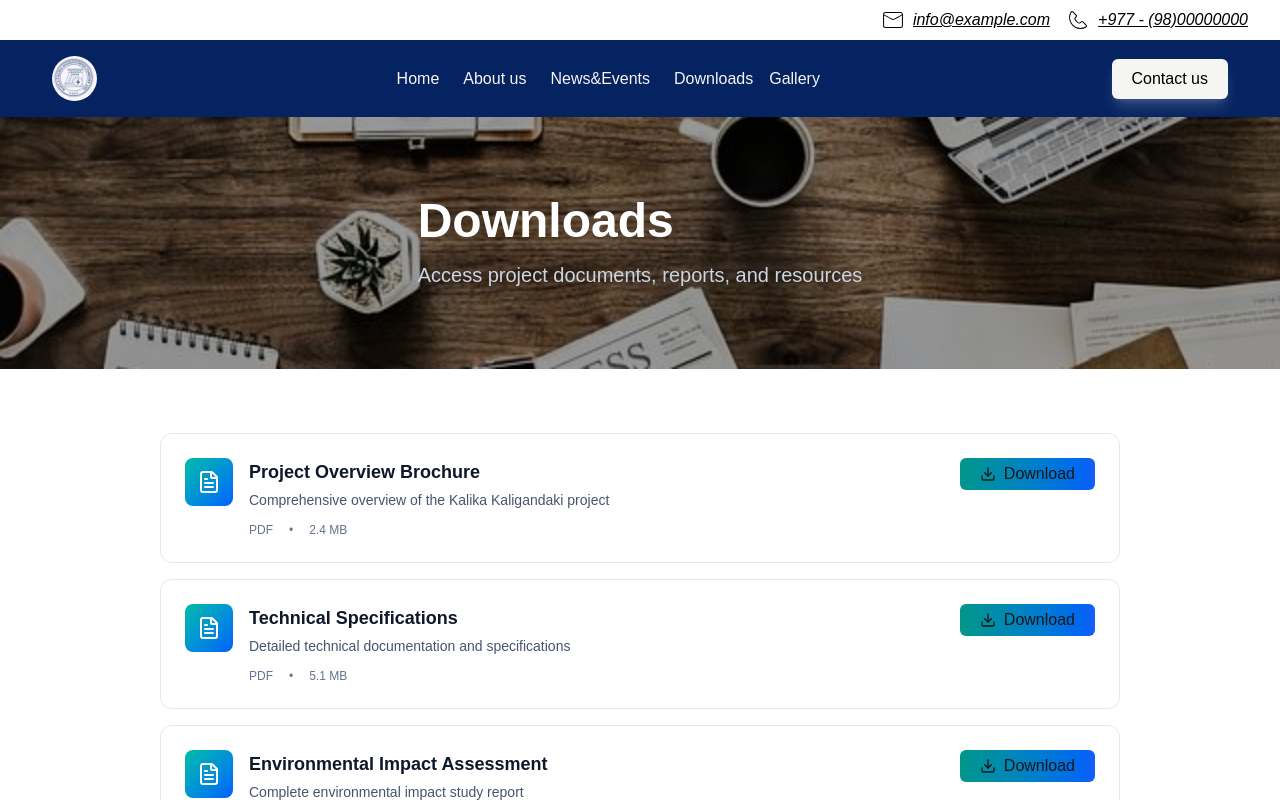
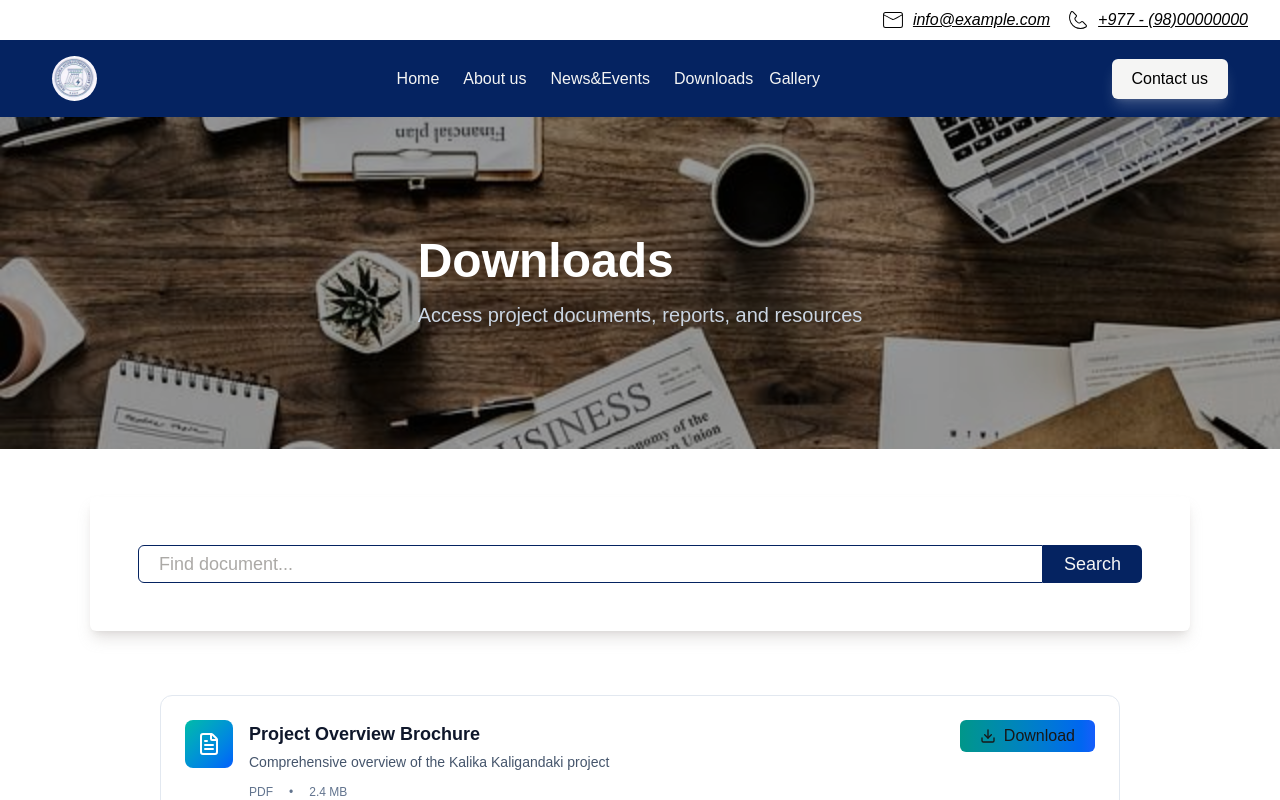
Before and after one commit to tufanrai/maulakalika, a Next.js app: page /downloads in a window 1280 px wide. Shown: the top 800 px of the page. Built offline with nearby package versions, Linux system fonts and the light colour scheme.

Commit message:
updated: Added new search component on the events and news section and download section

```diff
--- a/app/downloads/page.tsx
+++ b/app/downloads/page.tsx
@@ -1,6 +1,7 @@
 import React from "react";
 import { FileText, Download, FileImage, FileSpreadsheet } from "lucide-react";
 import documents from "@/public/landscaper business card.jpg";
+import SearchAndFilterCard from "@/components/cards/SearchAndFilterCard";
 
 export default function Downloads() {
   const downloads = [
@@ -60,7 +61,7 @@ export default function Downloads() {
         }}
         className="w-full text-white"
       >
-        <div className="w-full bg-black/40 py-20 flex items-center justify-center">
+        <div className="w-full bg-black/40 py-30 flex items-center justify-center">
           <div className="max-w-7xl mx-auto px-4 sm:px-6 lg:px-8">
             <h1 className="text-4xl md:text-5xl font-bold mb-4">Downloads</h1>
             <p className="text-xl text-slate-300 max-w-2xl">
@@ -68,6 +69,11 @@ export default function Downloads() {
             </p>
           </div>
         </div>
+      </section>
+
+      {/* Search section */}
+      <section className="w-full flex items-center justify-center relative pt-12">
+        <SearchAndFilterCard />
       </section>
 
       {/* Downloads List */}
--- a/app/gallery/page.tsx
+++ b/app/gallery/page.tsx
@@ -1,4 +1,5 @@
 import Gallery_card from "@/components/cards/Gallery_card";
+import SearchAndFilterCard from "@/components/cards/SearchAndFilterCard";
 import React from "react";
 
 const page = () => {
--- a/app/globals.css
+++ b/app/globals.css
@@ -4,12 +4,16 @@
   --background: #ffffff;
   --foreground: #171717;
   --primary-nave: rgb(5, 35, 97);
+  --gradient-color: #364E80;
+  --gradient-color2: #9BA7BF;
 }
 
 @theme inline {
   --color-background: var(--background);
   --color-foreground: var(--foreground);
   --color-primary: var(--primary-nave);
+  --color-secondary: var(--gradient-color);
+  --color-third: var(--gradient-color2);
   --font-sans: var(--font-geist-sans);
   --font-mono: var(--font-geist-mono);
 }
--- a/app/news/page.tsx
+++ b/app/news/page.tsx
@@ -1,6 +1,7 @@
 import React from "react";
 import events from "@/public/Networking Event Interaction.jpg";
 import Project_news_card from "@/components/cards/project_news_card";
+import SearchAndFilterCard from "@/components/cards/SearchAndFilterCard";
 
 export default function News() {
   return (
@@ -26,6 +27,11 @@ export default function News() {
         </div>
       </section>
 
+      {/* Search section */}
+      <section className="w-full flex items-center justify-center relative pt-12">
+        <SearchAndFilterCard />
+      </section>
+
       {/* News Grid */}
       <section className="max-w-7xl mx-auto px-4 sm:px-6 lg:px-8 py-16">
         <div className="grid sm:grid-cols-2 lg:grid-cols-3 gap-8">
--- /dev/null
+++ b/components/cards/SearchAndFilterCard.tsx
@@ -0,0 +1,22 @@
+import React from "react";
+
+const SearchAndFilterCard = () => {
+  return (
+    <div className="max-w-[1100px] w-full rounded-md shadow-lg/30 shadow-stone-400 p-12">
+      <form action="" className="w-full flex items-center justify-center">
+        <input
+          type="search"
+          placeholder="Find document..."
+          className="px-5 py-1 font-regural text-lg text-stone-600 outline-none border-[1px] border-primary w-full rounded-s-md"
+        />
+        <input
+          type="submit"
+          value="Search"
+          className="bg-primary px-5 py-1 font-medium text-lg border-[1px] border-primary/70 text-neutral-100 rounded-e-md cursor-pointer ease duration-300 hover:bg-primary"
+        />
+      </form>
+    </div>
+  );
+};
+
+export default SearchAndFilterCard;
--- a/components/cards/project_news_card.tsx
+++ b/components/cards/project_news_card.tsx
@@ -19,7 +19,7 @@ const defaultValues: IProps = {
 const Project_news_card = ({ image, title, description }: IProps) => {
   let upload = image ?? defaultValues.image;
   return (
-    <div className="max-w-[276px] max-h-[386px] w-full h-screen rounded-md shadow-lg/30 shadow-stone-400 p-2 flex flex-col items-center justify-start gap-1 cursor-pointer ease duration-300 hover:scale-102">
+    <div className="max-w-[276px] max-h-[386px] w-full h-screen rounded-md shadow-lg/30 shadow-stone-400 p-2 flex flex-col items-center justify-start gap-1 cursor-pointer ease duration-300 hover:scale-102 hover:shadow-primary">
       <div
         style={{
           backgroundImage: `url("${upload}")`,
```
